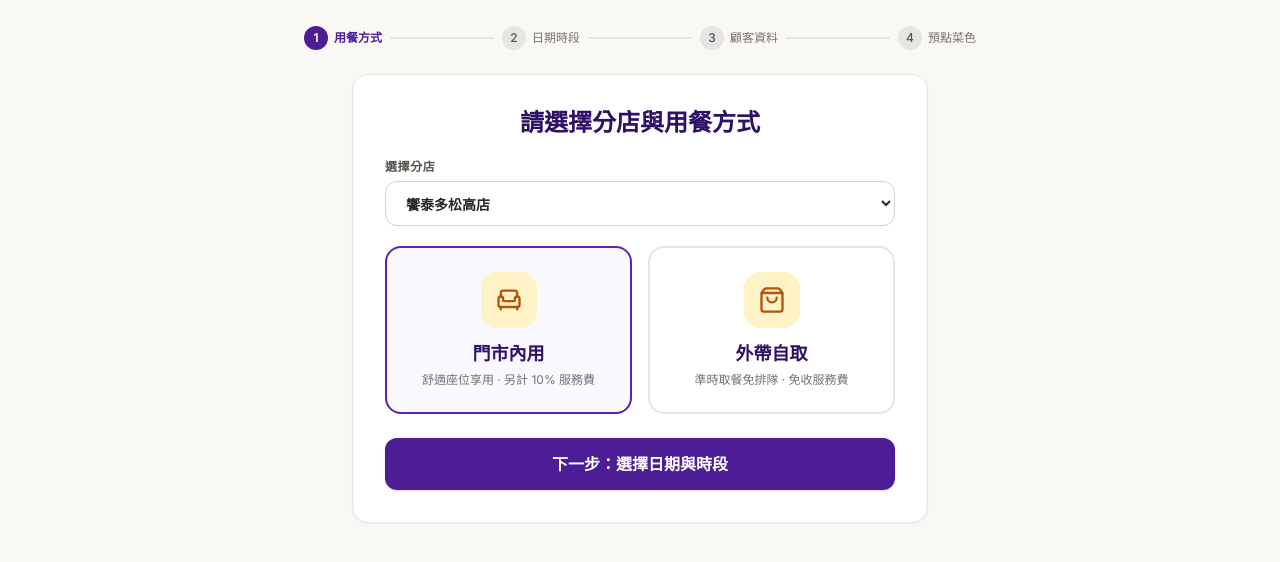
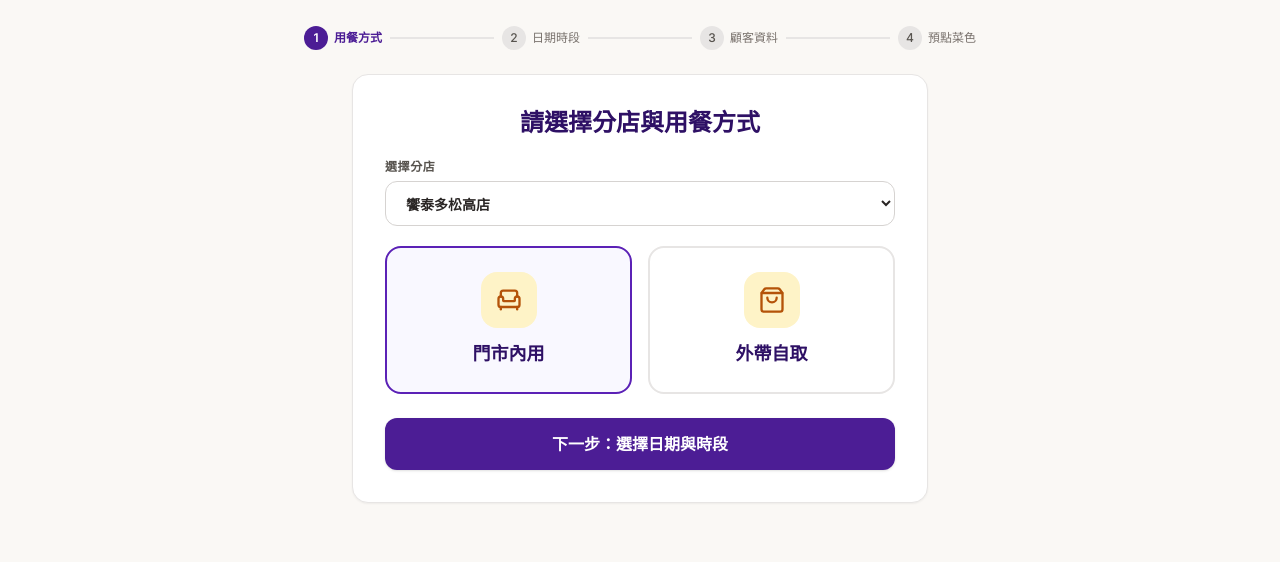
Before and after one commit to stb000/siammore, a plain HTML site: page index.html in a window 1280 px wide. Shown: the part 76-638 px from the top of the page. Drawn offline with nearby package versions, Linux system fonts and the light colour scheme.

Commit message:
Update index.html

```diff
--- a/index.html
+++ b/index.html
@@ -110,7 +110,6 @@
             </div>
             <div>
               <div class="text-lg font-bold text-violet-950">門市內用</div>
-              <div class="text-xs text-stone-500 mt-1">舒適座位享用 · 另計 10% 服務費</div>
             </div>
           </button>
           <button id="opt-takeout" type="button" onclick="selectDiningType('外帶')"
@@ -120,7 +119,6 @@
             </div>
             <div>
               <div class="text-lg font-bold text-violet-950">外帶自取</div>
-              <div class="text-xs text-stone-500 mt-1">準時取餐免排隊 · 免收服務費</div>
             </div>
           </button>
         </div>
```
